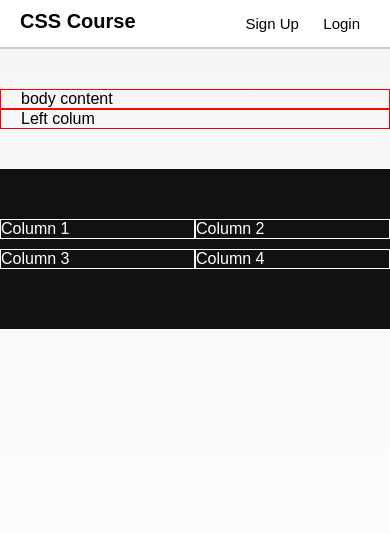
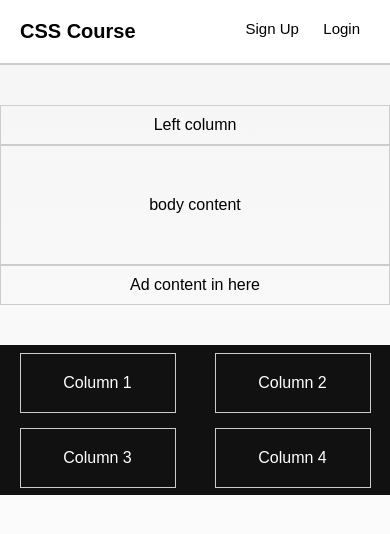
Before and after one commit to nano235/Working-with-CSS, a plain HTML site: page flexbox/12-Layout/index.html in a window 390 px wide. Drawn offline with Linux system fonts and the light colour scheme; a web font is replaced by a local one.

Commit message:
interesting flexbox

```diff
--- a/flexbox/11-Align-Content/style.css
+++ b/flexbox/11-Align-Content/style.css
@@ -25,7 +25,7 @@ body {
   display: flex;
   flex-wrap: wrap;
   flex-direction: row;
-  align-content: space-between|space-around|flex-start|flex-end|center|stretch;
+  align-content: stretch;
 
   background-color: blue;
   height: 500px;
--- a/flexbox/12-Layout/index.html
+++ b/flexbox/12-Layout/index.html
@@ -27,7 +27,7 @@
     <div class="body">
       <div class="left-column">
         <!-- Flex Item -->
-        Left colum
+        Left column
       </div>
       <div class="center-column">
         <!-- Flex Item -->
--- a/flexbox/12-Layout/style.css
+++ b/flexbox/12-Layout/style.css
@@ -31,95 +31,101 @@ body {
   background-color: #fff;
   border-bottom: 2px solid #ccc;
   box-sizing: border-box;
-  padding: 10px 20px;
+  padding: 20px;
   margin-bottom: 40px;
 }
 
 .brand {
+  flex-basis: 80%;
+  flex-grow: 1;
+  flex-shrink: 1;
   text-decoration: none;
-  color: #000;
   font-size: 20px;
-  font-weight: bold;
-  flex-basis: 200px;
-  flex-grow: 1;
-  flex-shrink: 0;
+  font-weight: 700;
+  color: black;
 }
 
-.nav-buttons {
-  text-align: right;
-  flex-basis: 50%;
+.nav-buttons{
+  flex-basis: 50%;;
   flex-grow: 1;
   flex-shrink: 1;
+  text-align: right;
 }
 
 .nav-buttons a {
+  display: inline-block;
+  font-size: 15px;
+  margin: 0 10px;
   text-decoration: none;
-  color: #000;
-  font-size: 15px;
-  display: inline-block;
-  padding: 5px;
-  margin: 0 5px;
+  color: black;
 }
 
 .body {
   display: flex;
+  width: 100%;
   margin-bottom: 40px;
 }
 
-.left-column,
-.center-column,
-.right-column {
-  border: 1px solid red;
-  flex: 1 1 33%;
-  padding: 0 20px;
+.left-column, .center-column, .right-column {
+  padding: 20px;
+  flex: 1 1 25%;
+  text-align: center;
+  border: 1px solid #ccc;
+}
+
+.left-column{
+  flex: 1 1 20%;
 }
 
 .center-column {
-  flex-basis: 50%;
-  flex-shrink: 0;
+  flex: 1 1 60%;
 }
-
 
 .footer {
   display: flex;
+  width: 100%;
   background-color: #111;
+  height: 150px;
+  align-items: center;
   justify-content: space-around;
-  color: #fff;
-  padding: 50px 0;
 }
 
 .footer div {
+  display: inline-block;
+  padding: 20px;
   flex-basis: 20%;
-  border: 1px solid blue;
+  text-align: center;
+  border: 1px solid #ccc;
+  align-items: center;
+  color: #fff;
 }
 
-@media(max-width: 700px) {
-  .body,
-  .footer {
+@media (max-width: 700px){
+  .body, .footer{
     flex-wrap: wrap;
+  }
+  .left-column, .center-column, .right-column {
+    padding: 50px;
+    flex: 1 0 100%;
+    text-align: center;
+    border: 1px solid #ccc;
+  }
+
+  .left-column{
+    padding: 10px;
+  }
+
+  .right-column{
+    padding: 10px;
   }
 
   .footer div {
-    flex-basis: 50%;
-    flex-shrink: 0;
-    flex-grow: 0;
-    border: 1px solid white;
-    margin-bottom: 10px;
+    display: inline-block;
+    padding: 20px;
+    flex-basis: 40%;
+    text-align: center;
+    border: 1px solid #ccc;
+    align-items: center;
+    color: #fff;
   }
-
-  .left-column,
-  .center-column,
-  .right-column {
-    flex-basis: 100%;
-    flex-shrink: 0;
-  }
-
-  .center-column { order: 1; }
-  .left-column { order: 2; }
-  .right-column { order: 3; }
-
-  .right-column {
-    display: none;
-  }
-
 }
--- a/flexbox/3-Rows-and-Columns/style.css
+++ b/flexbox/3-Rows-and-Columns/style.css
@@ -26,13 +26,17 @@ body {
   display: flex;
   border: 1px solid red;
   flex-direction: column;
+  padding: 5px;
 }
 
 .box1, .box2, .box3 {
+  box-sizing: border-box;
+  padding: 20px;
+  margin: 5px;
   border: 1px solid blue;
   flex-basis: 33%;
+  flex-grow: 1;
   flex-shrink: 1;
-  flex-grow: 1;
 }
 
 .box3 {
--- a/flexbox/5-Flex-Basis/style.css
+++ b/flexbox/5-Flex-Basis/style.css
@@ -24,7 +24,7 @@ body {
 
 .row {
   display: flex;
-  flex-direction: row;
+  flex-direction: row-reverse;
   margin: 10px;
 }
 
--- a/flexbox/8-Align-Items/style.css
+++ b/flexbox/8-Align-Items/style.css
@@ -25,7 +25,7 @@ body {
   display: flex;
   background-color: blue;
   height: 500px;
-  align-items: flex-start|flex-end|center|stretch;
+  align-items: stretch;
 }
 
 .col {
--- a/flexbox/9-Justify-Content/style.css
+++ b/flexbox/9-Justify-Content/style.css
@@ -25,7 +25,7 @@ body {
   display: flex;
   flex-direction: row;
   align-items: center;
-  justify-content: flex-start|flex-end|center|space-around|space-between|space-evenly;
+  justify-content: space-evenly;
 
   background-color: blue;
   height: 500px;
```
Also changed, not shown: flexbox/4-Rows-and-Columns-in-Reverse/style.css (+5 -2 lines).
